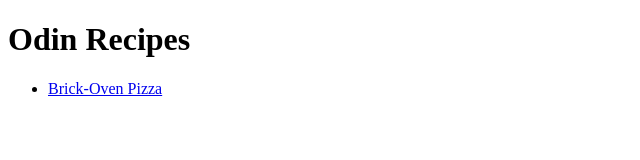
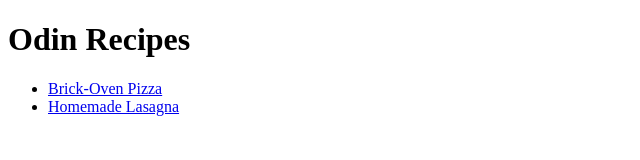
Before and after one commit to suppa96/odin-recipes, a plain HTML site: page index.html in a window 1280 px wide. Shown: the whole page, without its empty margins (0-640 px from the left). Drawn offline with Linux system fonts and the light colour scheme.

Commit message:
Add lasagna recipe hyperlink

```diff
--- a/index.html
+++ b/index.html
@@ -8,6 +8,7 @@
     <h1>Odin Recipes</h1>
     <ul>
       <li><a href="./recipes/pizza.html">Brick-Oven Pizza</a></li>
+      <li><a href="./recipes/lasagna.html">Homemade Lasagna</a></li>
     </ul>
   </body>
 </html>
```
